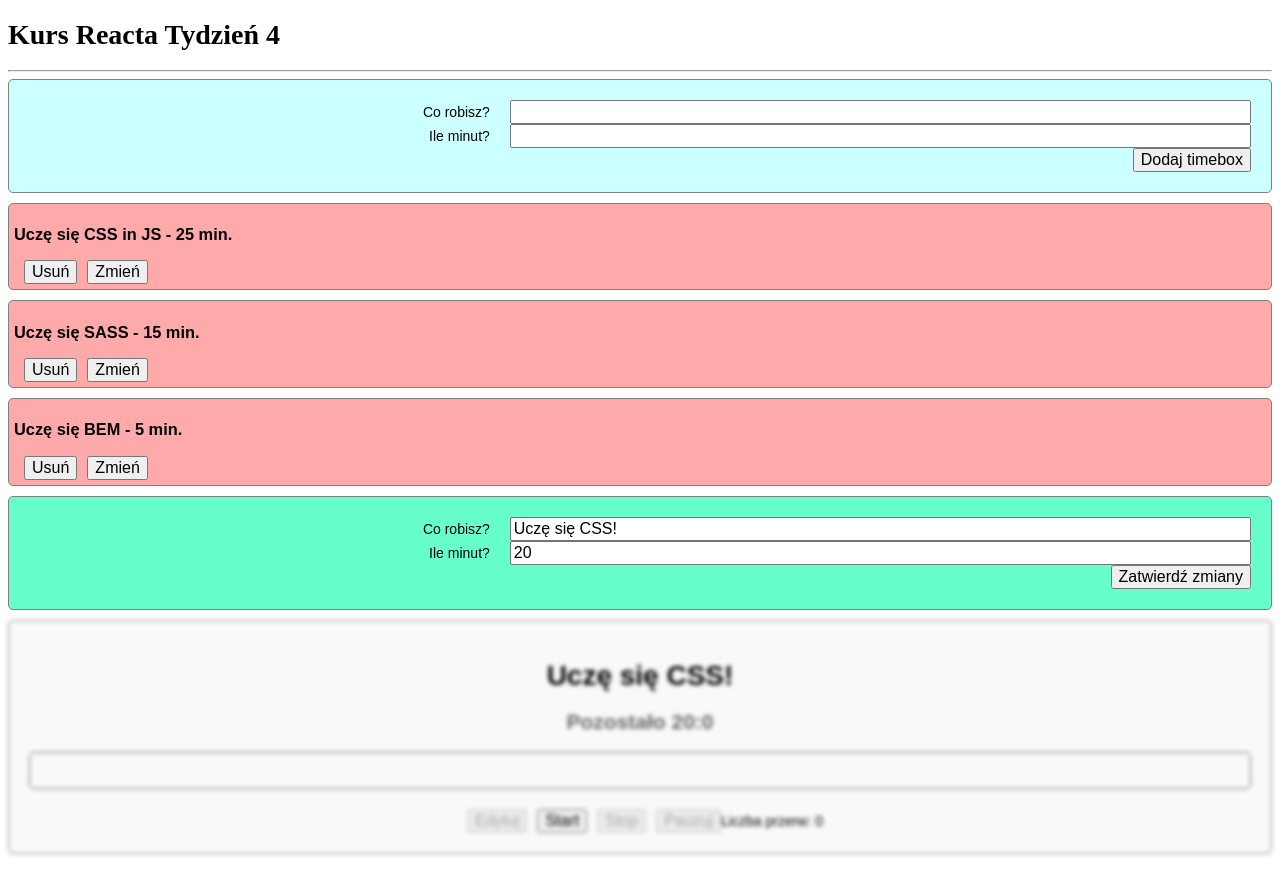
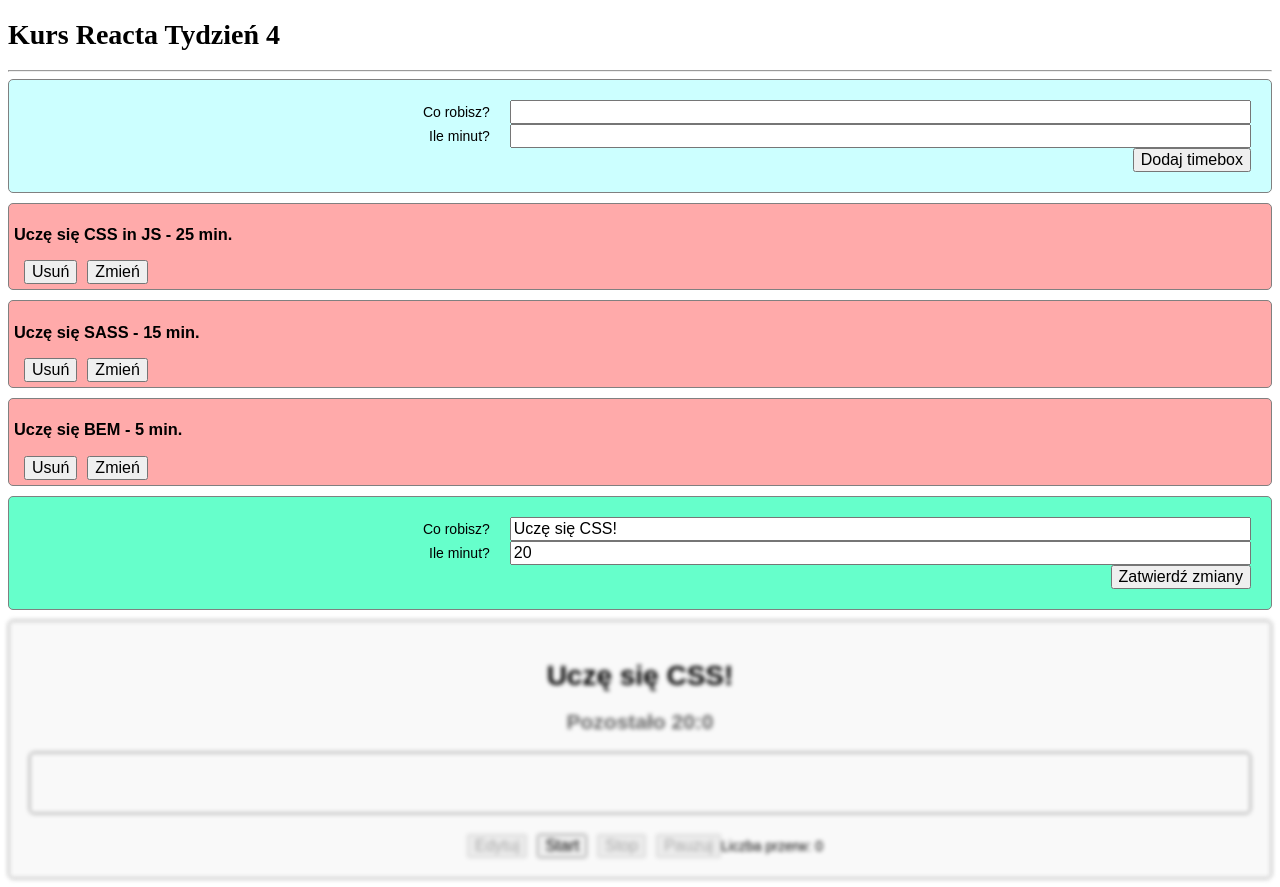
Before and after one commit to lukasztyminski/timeboxes, a React (Create React App) app: page / in a window 1280 px wide. Before the commit the page ends 862 px from the top, so only its background shows below. Built offline with nearby package versions, Linux system fonts and the light colour scheme.

Commit message:
Use BEM to style ProgressBar

```diff
--- a/src/components/remaining-components.js
+++ b/src/components/remaining-components.js
@@ -5,8 +5,8 @@
 
 function ProgressBar({ className = "", percent = 33 }) {
     return (
-        <div className={"ProgressBar " + className}>
-            <div style={{width: `${percent}%`}}></div>
+        <div className={"progress progress--big progress--color-red" + className}>
+            <div className="progress__bar" style={{width: `${percent}%`}}></div>
         </div>
     );
 }
--- a/src/styles/components.scss
+++ b/src/styles/components.scss
@@ -53,15 +53,27 @@
     color: orangered;
 }
 
-.ProgressBar {
-    border: 1px solid orangered;
+.progress {
+    border: 1px solid black;
     border-radius: 5px;
     height: 25px;
     margin-bottom: 20px;
     padding: 5px;
+}
 
-    > div {
-        height: 100%;
-        background-color: orangered;
-    }
+.progress--big {
+    height: 50px;
 }
+
+.progress--color-red {
+    border-color: orangered;
+}
+
+.progress__bar {
+    height: 100%;
+    background-color: black;
+}
+
+.progress--color-red .progress__bar {
+    background-color: orangered;
+}
```
